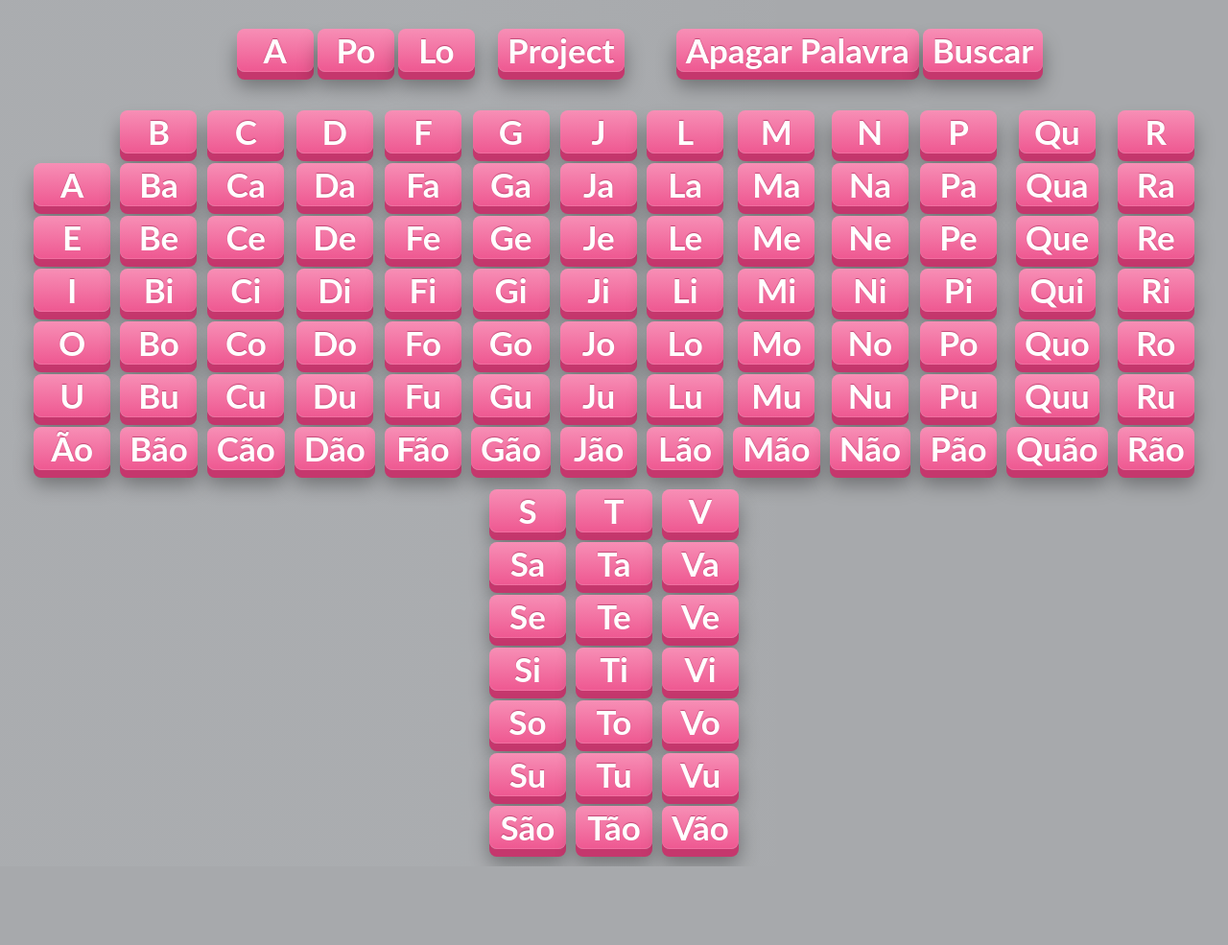
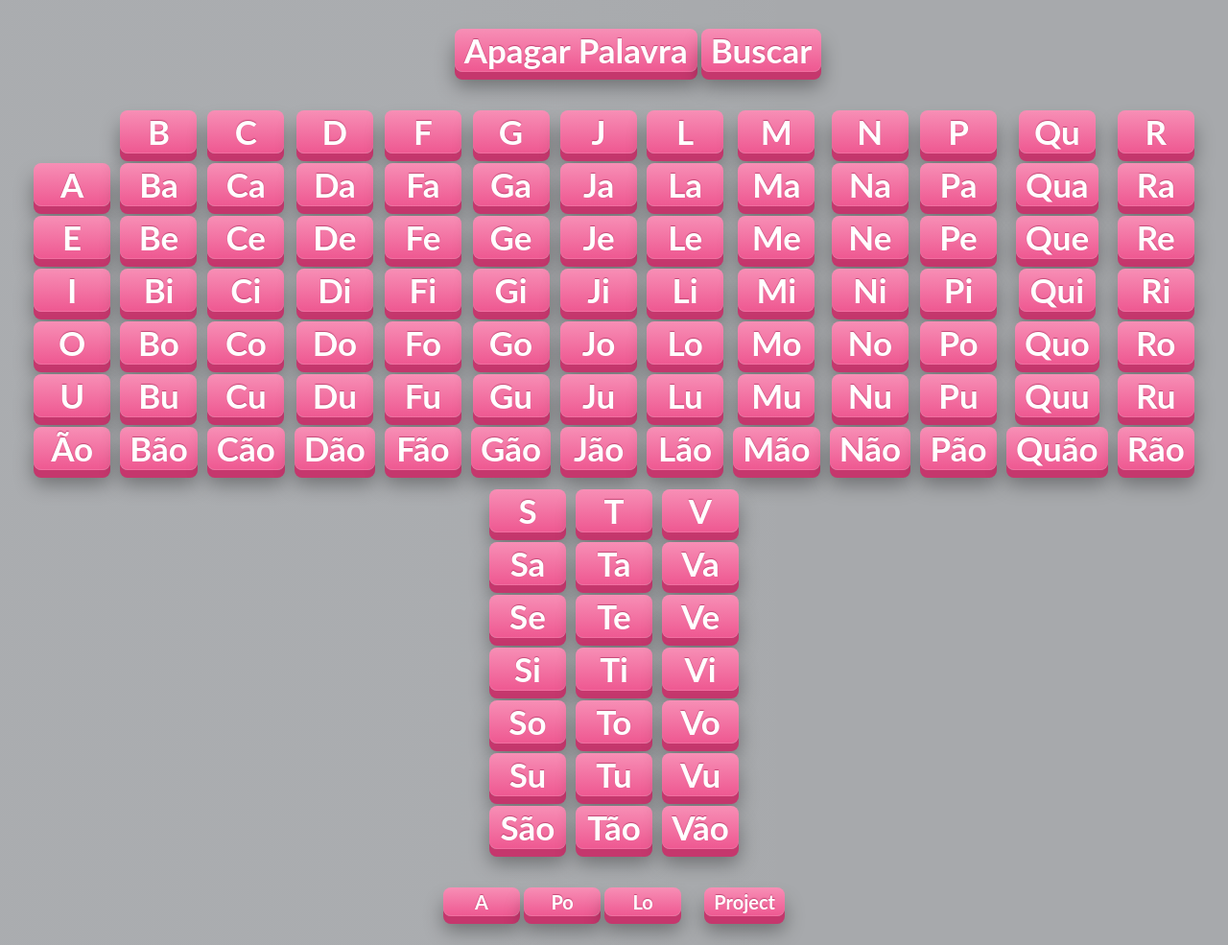
Before and after one commit to MarcelGFranca/Talking-Apolo, a plain HTML site: page index.html in a window 1280 px wide. Shown: the whole page at 96% size. Before the commit the page ends 903 px from the top, so only its background shows below. Drawn offline with nearby package versions, Linux system fonts and the light colour scheme; some packages are replaced by stand-ins of ours; a script that the page names is missing.

Commit message:
update header

```diff
--- a/assets/css/button.css
+++ b/assets/css/button.css
@@ -87,6 +87,10 @@
   margin-left: 20px;
 }
 
+.footer-button {
+  font-size: 20px;
+}
+
 .sound-button:active,
 .sound-button:focus {
   -webkit-box-shadow: 0 8px 0 #c5376d, 0 12px 10px rgba(0, 0, 0, 0.3);
--- a/assets/css/style.css
+++ b/assets/css/style.css
@@ -13,7 +13,7 @@ body {
 
 .project-header {
   margin: 30px 0;
-  position: relative;
+  width: 100%;
 }
 
 .card-button {
@@ -29,8 +29,9 @@ body {
 .project-search-clear,
 .project-selected,
 .project-title {
-  display: inline-block;
+  display: inline;
   margin: 0 25px;
+  width: 50%;
 }
 
 .card-column {
@@ -41,3 +42,7 @@ body {
 .project-header {
   display: block;
 }
+
+.project-footer {
+  margin: 30px;
+}
--- a/index.html
+++ b/index.html
@@ -22,30 +22,7 @@
 			<div class="project-header">
 				<div class="project-selected" id="project-selected">
 				</div>
-				<div class="project-title">
-					<a
-						class="sound-button"
-						onclick="audioPlay('a')">
-						<span>A</span>
-					</a>
-					<a
-						class="sound-button"
-						onclick="audioPlay('po')">
-						<span>Po</span>
-					</a>
-					<a
-						class="sound-button"
-						onclick="audioPlay('lo')">
-						<span>Lo</span>
-					</a>
-					<a
-						class="project-button sound-button"
-						onclick="audioPlay('project')"
-						>
-						<span>Project</span>
-					</a>
-				</div>
-				<div class="project-search-clear">
+								<div class="project-search-clear">
 					<a
 						class="sound-button"
 						onclick="clearFormattedWord()">
@@ -60,5 +37,30 @@
 				</div>
 			</div>
 			<div class="project-main" id="project-main"></div>
+			<div class="project-footer">
+				<div class="project-title">
+					<a
+						class="footer-button sound-button"
+						onclick="audioPlay('a')">
+						<span>A</span>
+					</a>
+					<a
+						class="footer-button sound-button"
+						onclick="audioPlay('po')">
+						<span>Po</span>
+					</a>
+					<a
+						class="footer-button sound-button"
+						onclick="audioPlay('lo')">
+						<span>Lo</span>
+					</a>
+					<a
+						class=" footer-button project-button sound-button"
+						onclick="audioPlay('project')"
+						>
+						<span>Project</span>
+					</a>
+				</div>
+			</div>
 	</body>
 </html>
```
